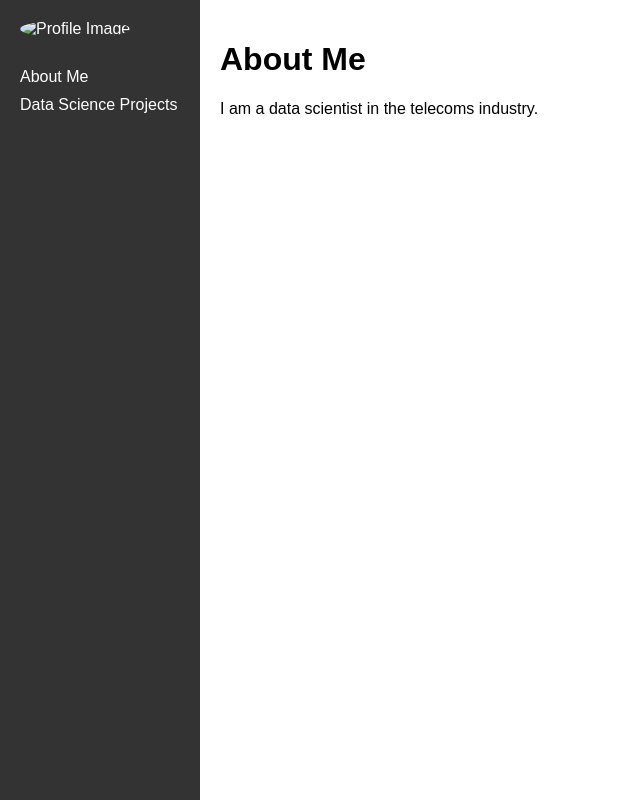
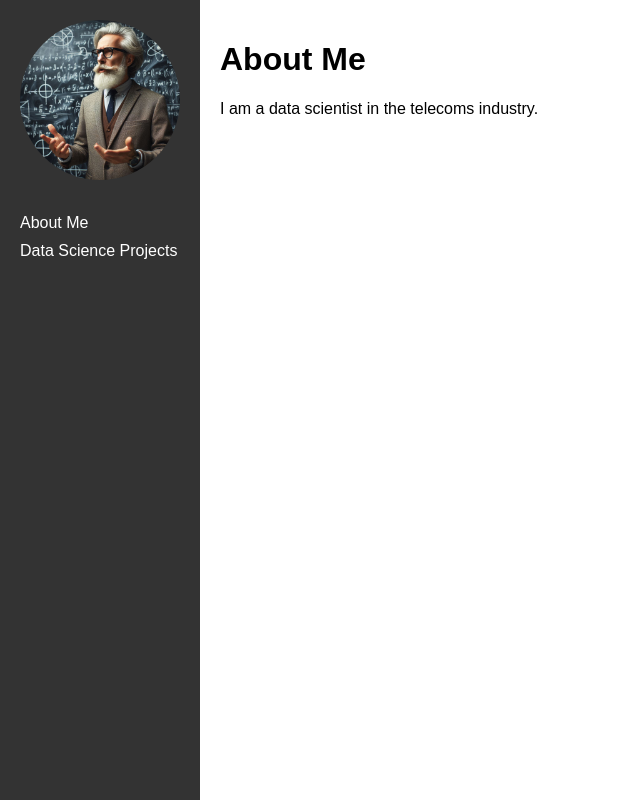
Before and after one commit to d-urmston/DataScienceProfile, a plain HTML site: page index.html in a window 1280 px wide. Shown: the whole page, without its empty margins (0-640 px from the left). Drawn offline with Linux system fonts and the light colour scheme.

Commit message:
Update index.html

```diff
--- a/index.html
+++ b/index.html
@@ -38,7 +38,7 @@
 </head>
 <body>
     <div class="nav">
-        <img src="your-profile-image-url.jpg" alt="Profile Image">
+        <img src="DataScienceProfile/Professor.jpg" alt="Profile Image">
         <a href="index.html">About Me</a>
         <a href="data-science-projects.html">Data Science Projects</a>
     </div>
```
